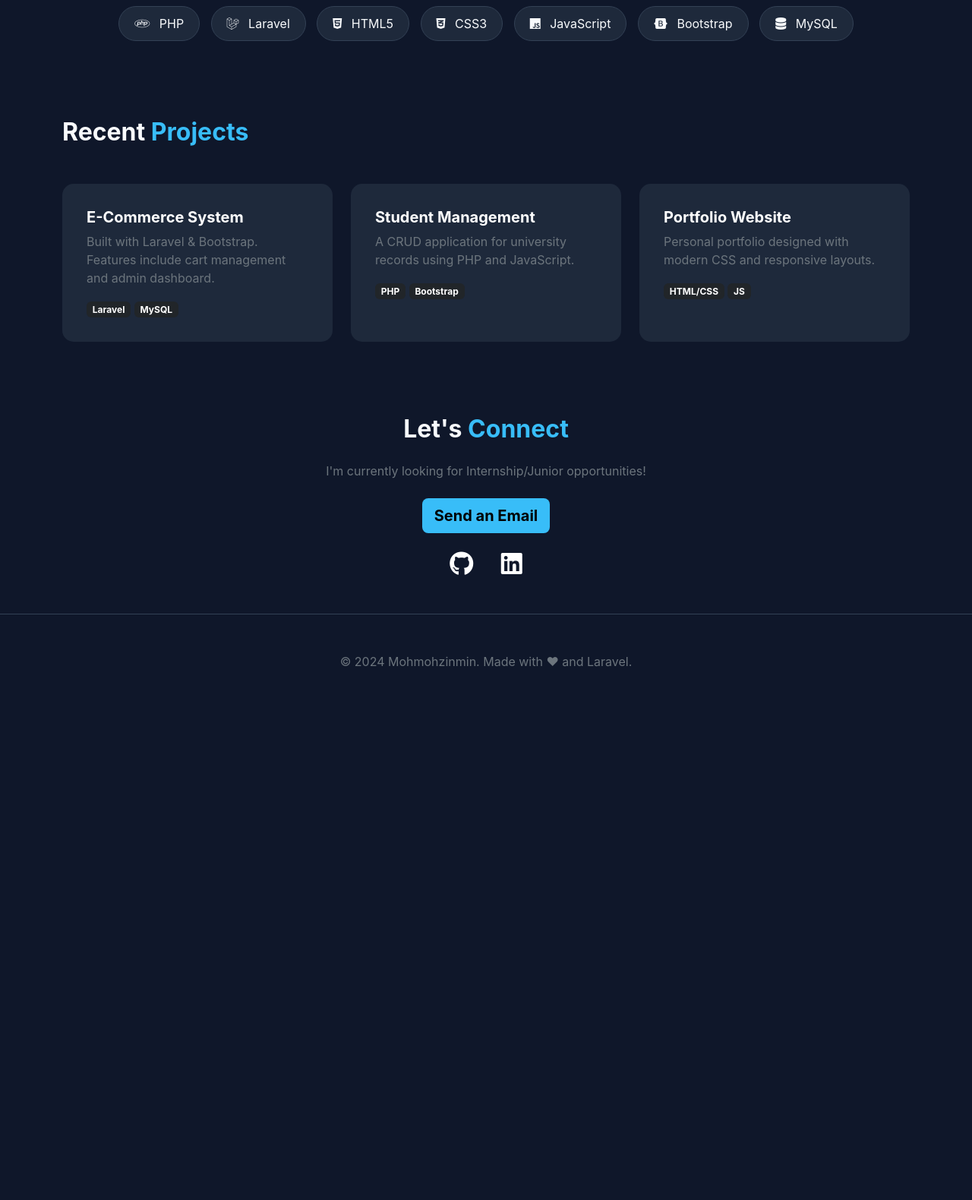
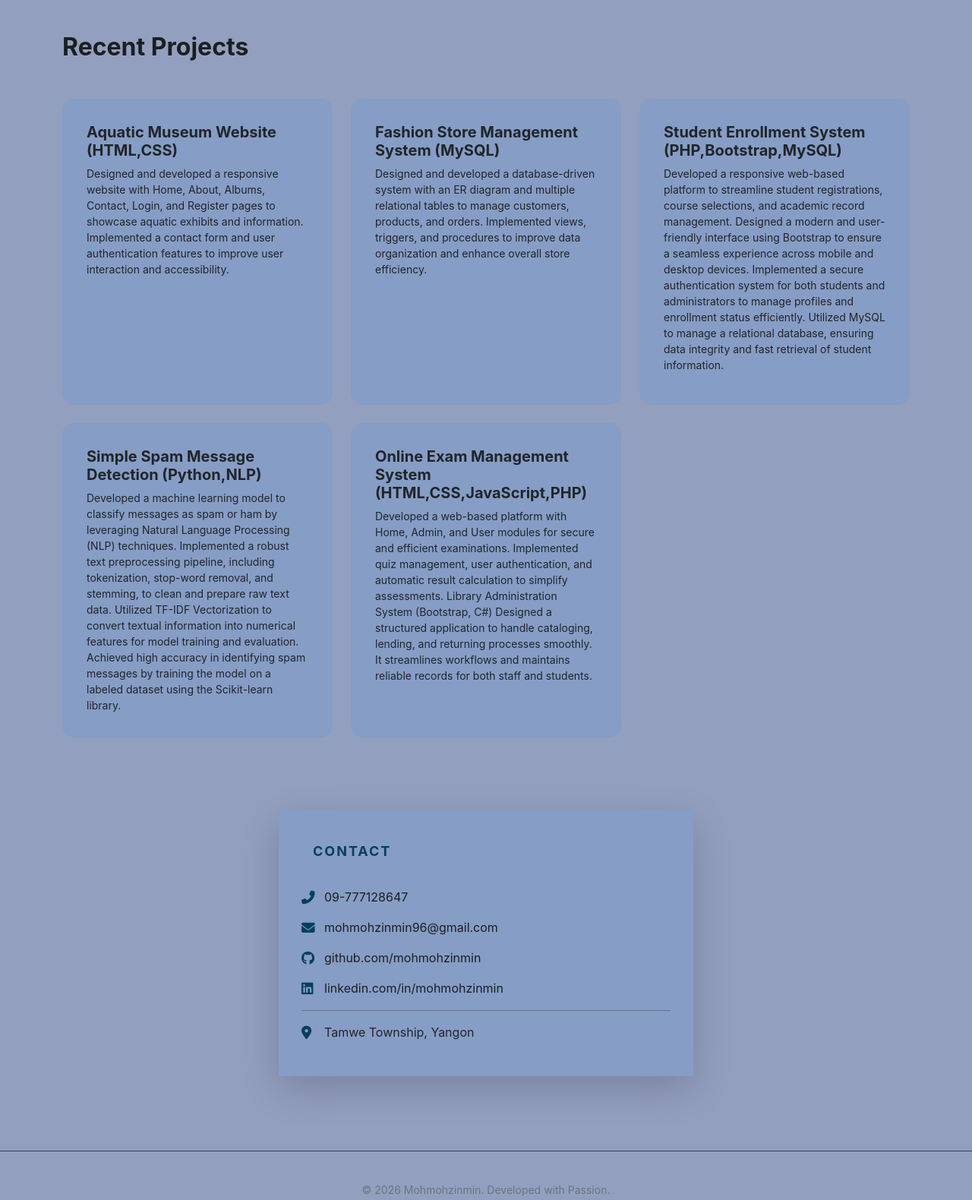
Before and after one commit to yunnii-ii/mohmoh, a plain HTML site: page index.html in a window 1280 px wide. Shown: the part 648-2228 px from the top of the page at 76% size. Before the commit the page ends 1597 px from the top, so only its background shows below. Drawn offline with nearby package versions, Linux system fonts and the light colour scheme.

Commit message:
Update index.html

```diff
--- a/index.html
+++ b/index.html
@@ -8,10 +8,11 @@
     <link rel="stylesheet" href="https://cdnjs.cloudflare.com/ajax/libs/font-awesome/6.4.0/css/all.min.css">
     <style>
         :root {
-            --bg-color: #0f172a;
-            --card-bg: #1e293b;
-            --accent-color: #38bdf8;
-            --text-main: #f8fafc;
+            --bg-color: #939fbf;
+            --card-bg: #869dc5;
+            --accent-color: #053f5c;
+            --text-main: #1b1f20;
+            --sidebar-header: #cbc5c5;
         }
 
         body {
@@ -22,13 +23,13 @@
         }
 
         .navbar {
-            background: rgba(15, 23, 42, 0.9);
+            background: rgba(36, 41, 50, 0.9);
             backdrop-filter: blur(10px);
         }
 
         .hero-section {
-            padding: 150px 0 100px;
-            background: radial-gradient(circle at top right, #1e293b, #0f172a);
+            padding: 150px 0 80px;
+            background: radial-gradient(circle at top right, #445a8c, #445a8c);
         }
 
         .accent-text { color: var(--accent-color); }
@@ -61,16 +62,55 @@
             box-shadow: 0 10px 30px rgba(0,0,0,0.5);
         }
 
-        .btn-primary {
-            background-color: var(--accent-color);
-            border: none;
-            color: #000;
+        /* Resume Style Contact Styling */
+        .contact-box {
+            background: var(--card-bg);
+            /* border-radius: 15px; */
+            /* border: 1px solid #334155; */
+            padding: 30px;
+            text-align: left;
+        }
+
+        .contact-header {
+            /* background-color: var(--sidebar-header); */
+            color: var(--accent-color);
+            padding: 10px 15px;
             font-weight: bold;
+            text-transform: uppercase;
+            letter-spacing: 2px;
+            margin-bottom: 25px;
+            font-size: 18px;
+            border-radius: 4px;
+        }
+
+        .contact-item {
+            display: flex;
+            align-items: center;
+            margin-bottom: 15px;
+            text-decoration: none;
+            color: var(--text-main);
+            transition: 0.3s;
+        }
+
+        .contact-item i {
+            width: 30px;
+            color: var(--accent-color);
+            font-size: 1.1rem;
+        }
+
+        .contact-item span {
+            border-bottom: 1px solid transparent;
+        }
+
+        .contact-item:hover span {
+            color: var(--accent-color);
+            border-bottom: 1px solid var(--accent-color);
         }
 
         footer {
-            padding: 50px 0;
+            padding: 40px 0;
             border-top: 1px solid #334155;
+            margin-top: 50px;
         }
     </style>
 </head>
@@ -78,13 +118,12 @@
 
     <nav class="navbar navbar-expand-lg navbar-dark fixed-top">
         <div class="container">
-            <a class="navbar-brand fw-bold" href="#">MZ<span class="accent-text">M.</span></a>
+            <a class="navbar-brand fw-bold" href="#">MMZ<span class="accent-text">M</span></a>
             <button class="navbar-toggler" type="button" data-bs-toggle="collapse" data-bs-target="#navbarNav">
                 <span class="navbar-toggler-icon"></span>
             </button>
             <div class="collapse navbar-collapse" id="navbarNav">
                 <ul class="navbar-nav ms-auto">
-                    <li class="nav-item"><a class="nav-link" href="#about">About</a></li>
                     <li class="nav-item"><a class="nav-link" href="#skills">Skills</a></li>
                     <li class="nav-item"><a class="nav-link" href="#projects">Projects</a></li>
                     <li class="nav-item"><a class="nav-link" href="#contact">Contact</a></li>
@@ -92,63 +131,85 @@
             </div>
         </div>
     </nav>
-
     <section class="hero-section text-center">
         <div class="container">
-            <h5 class="text-uppercase tracking-widest mb-3">Final Year CS Student</h5>
-            <h1 class="display-3 fw-bold mb-4">Mohmoh<span class="accent-text">zinmin</span></h1>
-            <p class="lead mb-5 text-secondary">Full-stack Developer specializing in PHP Laravel & Modern Web Technologies.</p>
-            <a href="#projects" class="btn btn-primary btn-lg px-4 me-md-2">View My Work</a>
-            <a href="#contact" class="btn btn-outline-light btn-lg px-4">Hire Me</a>
+            <h1 class="display-3 fw-bold mb-4">Moh Moh Zin Min<span class="accent-text"></span></h1>
+            <h5 class="text-uppercase tracking-widest mb-3" style="font-size: 1.3rem; color: #d2d5d7;">University Of Computer Studies, Pyay</h5>
+            <h5 class="text-uppercase tracking-widest mb-3" style="font-size: 0.9rem; color: #a3b4be;">Web Developer</h5>
+
         </div>
     </section>
 
     <section id="skills" class="py-5">
-        <div class="container">
-            <h2 class="text-center mb-5 fw-bold">My <span class="accent-text">Tech Stack</span></h2>
-            <div class="text-center">
+        <div class="container text-center">
+            <h2 class="mb-5 fw-bold">My Tech Stack<span class="accent-text"></span></h2>
             <div class="skill-badge"><i class="fab fa-php me-2"></i> PHP</div>
             <div class="skill-badge"><i class="fab fa-laravel me-2"></i> Laravel</div>
             <div class="skill-badge"><i class="fab fa-html5 me-2"></i> HTML5</div>
-                <div class="skill-badge"><i class="fab fa-css3-alt me-2"></i> CSS3</div>
+            <div class="skill-badge"><i class="fab fa-css3-alt me-2"></i> CSS</div>
             <div class="skill-badge"><i class="fab fa-js me-2"></i> JavaScript</div>
             <div class="skill-badge"><i class="fab fa-bootstrap me-2"></i> Bootstrap</div>
             <div class="skill-badge"><i class="fas fa-database me-2"></i> MySQL</div>
-            </div>
         </div>
     </section>
 
     <section id="projects" class="py-5">
         <div class="container">
-            <h2 class="mb-5 fw-bold">Recent <span class="accent-text">Projects</span></h2>
+            <h2 class="mb-5 fw-bold">Recent Projects<span class="accent-text"Projects</span></h2>
             <div class="row g-4">
                 <div class="col-md-4">
                     <div class="card project-card h-100 p-3">
                         <div class="card-body">
-                            <h5 class="card-title fw-bold text-white">E-Commerce System</h5>
-                            <p class="card-text text-secondary">Built with Laravel & Bootstrap. Features include cart management and admin dashboard.</p>
-                            <span class="badge bg-dark">Laravel</span>
-                            <span class="badge bg-dark">MySQL</span>
+                            <h5 class="card-title fw-bold">Aquatic Museum Website (HTML,CSS)</h5>
+                            <p class="card-text text-dark small">Designed and developed a responsive website with Home, About, Albums, Contact, Login, and Register pages to showcase aquatic exhibits and information.
+                             Implemented a contact form and user authentication features to improve user interaction and accessibility.</p><br><br><br><br><br>
                         </div>
                     </div>
                 </div>
                 <div class="col-md-4">
                     <div class="card project-card h-100 p-3">
                         <div class="card-body">
-                            <h5 class="card-title fw-bold text-white">Student Management</h5>
-                            <p class="card-text text-secondary">A CRUD application for university records using PHP and JavaScript.</p>
-                            <span class="badge bg-dark">PHP</span>
-                            <span class="badge bg-dark">Bootstrap</span>
+                            <h5 class="card-title fw-bold">Fashion Store Management System (MySQL)</h5>
+
+                            <p class="card-text text-dark small">Designed and developed a database-driven system with an ER diagram and multiple relational tables to manage customers, products, and orders.
+                             Implemented views, triggers, and procedures to improve data organization and enhance overall store efficiency.</p><br><br><br><br>
                         </div>
                     </div>
                 </div>
                 <div class="col-md-4">
                     <div class="card project-card h-100 p-3">
                         <div class="card-body">
-                            <h5 class="card-title fw-bold text-white">Portfolio Website</h5>
-                            <p class="card-text text-secondary">Personal portfolio designed with modern CSS and responsive layouts.</p>
-                            <span class="badge bg-dark">HTML/CSS</span>
-                            <span class="badge bg-dark">JS</span>
+                            <h5 class="card-title fw-bold">Student Enrollment System (PHP,Bootstrap,MySQL)</h5>
+
+                            <p class="card-text text-dark small">Developed a responsive web-based platform to streamline student registrations, course selections, and academic record management.
+                             Designed a modern and user-friendly interface using Bootstrap to ensure a seamless experience across mobile and desktop devices.
+                             Implemented a secure authentication system for both students and administrators to manage profiles and enrollment status efficiently.
+                             Utilized MySQL to manage a relational database, ensuring data integrity and fast retrieval of student information.</p>
+                        </div>
+                    </div>
+                </div>
+                <div class="col-md-4">
+                    <div class="card project-card h-100 p-3">
+                        <div class="card-body">
+                            <h5 class="card-title fw-bold">Simple Spam Message Detection (Python,NLP)</h5>
+
+                            <p class="card-text text-dark small">Developed a machine learning model to classify messages as spam or ham by leveraging Natural Language Processing (NLP) techniques.
+                             Implemented a robust text preprocessing pipeline, including tokenization, stop-word removal, and stemming, to clean and prepare raw text data.
+                             Utilized TF-IDF Vectorization to convert textual information into numerical features for model training and evaluation.
+                             Achieved high accuracy in identifying spam messages by training the model on a labeled dataset using the Scikit-learn library.</p>
+                        </div>
+                    </div>
+                </div>
+                <div class="col-md-4">
+                    <div class="card project-card h-100 p-3">
+                        <div class="card-body">
+                            <h5 class="card-title fw-bold">Online Exam Management System (HTML,CSS,JavaScript,PHP)</h5>
+
+                            <p class="card-text text-dark small">Developed a web-based platform with Home, Admin, and User modules for secure and efficient examinations.
+                             Implemented quiz management, user authentication, and automatic result calculation to simplify assessments.
+                             Library Administration System (Bootstrap, C#)
+                             Designed a structured application to handle cataloging, lending, and returning processes smoothly.
+                             It streamlines workflows and maintains reliable records for both staff and students.</p>
                         </div>
                     </div>
                 </div>
@@ -156,20 +217,48 @@
         </div>
     </section>
 
-    <section id="contact" class="py-5 text-center">
+    <section id="contact" class="py-5">
         <div class="container">
-            <h2 class="fw-bold mb-4">Let's <span class="accent-text">Connect</span></h2>
-            <p class="text-secondary mb-4">I'm currently looking for Internship/Junior opportunities!</p>
-            <a href="mailto:yourname@email.com" class="btn btn-primary btn-lg">Send an Email</a>
-            <div class="mt-4">
-                <a href="#" class="text-white mx-3"><i class="fab fa-github fa-2x"></i></a>
-                <a href="#" class="text-white mx-3"><i class="fab fa-linkedin fa-2x"></i></a>
+            <div class="row justify-content-center">
+                <div class="col-lg-6 col-md-10">
+
+                    <div class="contact-box shadow-lg">
+                        <div class="contact-header">Contact</div>
+
+                        <!-- <p class="text-secondary small mb-4">I'm currently looking for Internship/Junior opportunities!</p> -->
+
+                        <a href="tel:09777128647" class="contact-item">
+                            <i class="fas fa-phone-alt"></i>
+                            <span>09-777128647</span>
+                        </a>
+
+                        <a href="mailto:mohmohzinmin96@gmail.com" class="contact-item">
+                            <i class="fas fa-envelope"></i>
+                            <span>mohmohzinmin96@gmail.com</span>
+                        </a>
+                        <a href="https://github.com/yunnii-ii/mohmoh" target="_blank" class="contact-item">
+                            <i class="fab fa-github"></i>
+                            <span>github.com/mohmohzinmin</span>
+                        </a>
+
+                        <a href="https://linkedin.com/in/yourprofile" target="_blank" class="contact-item">
+                            <i class="fab fa-linkedin"></i>
+                            <span>linkedin.com/in/mohmohzinmin</span>
+                        </a>
+
+                        <div class="contact-item border-top border-secondary pt-3 mt-3" style="cursor: default;">
+                            <i class="fas fa-map-marker-alt"></i>
+                            <span class="text-dark ">Tamwe Township, Yangon</span>
+                        </div>
+                    </div>
+
+                </div>
             </div>
         </div>
     </section>
 
     <footer class="text-center">
-        <p class="text-secondary">&copy; 2024 Mohmohzinmin. Made with &hearts; and Laravel.</p>
+        <p class="text-secondary small mb-0">&copy; 2026 Mohmohzinmin. Developed with Passion.</p>
     </footer>
 
     <script src="https://cdn.jsdelivr.net/npm/bootstrap@5.3.0/dist/js/bootstrap.bundle.min.js"></script>
```
Lines whose indentation alone changed are shown as unchanged.
